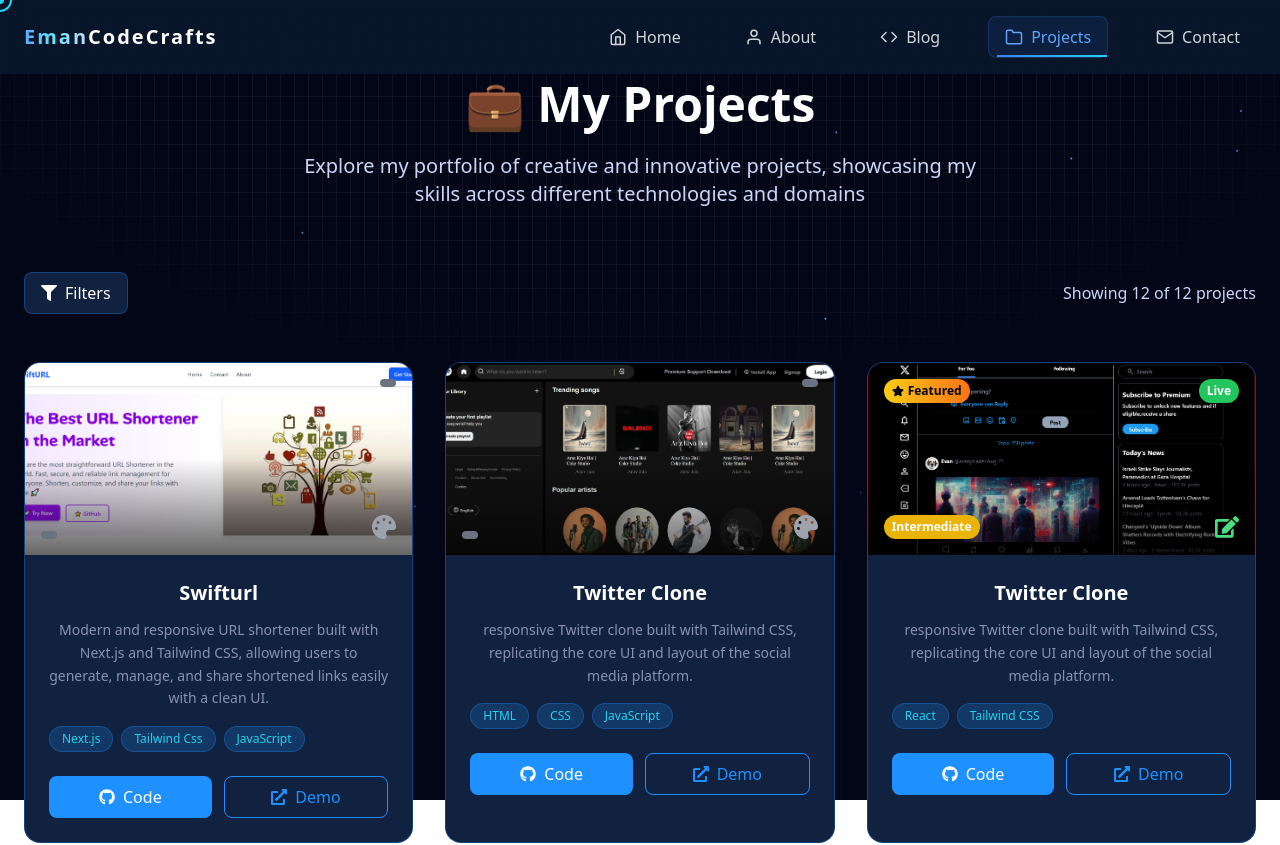
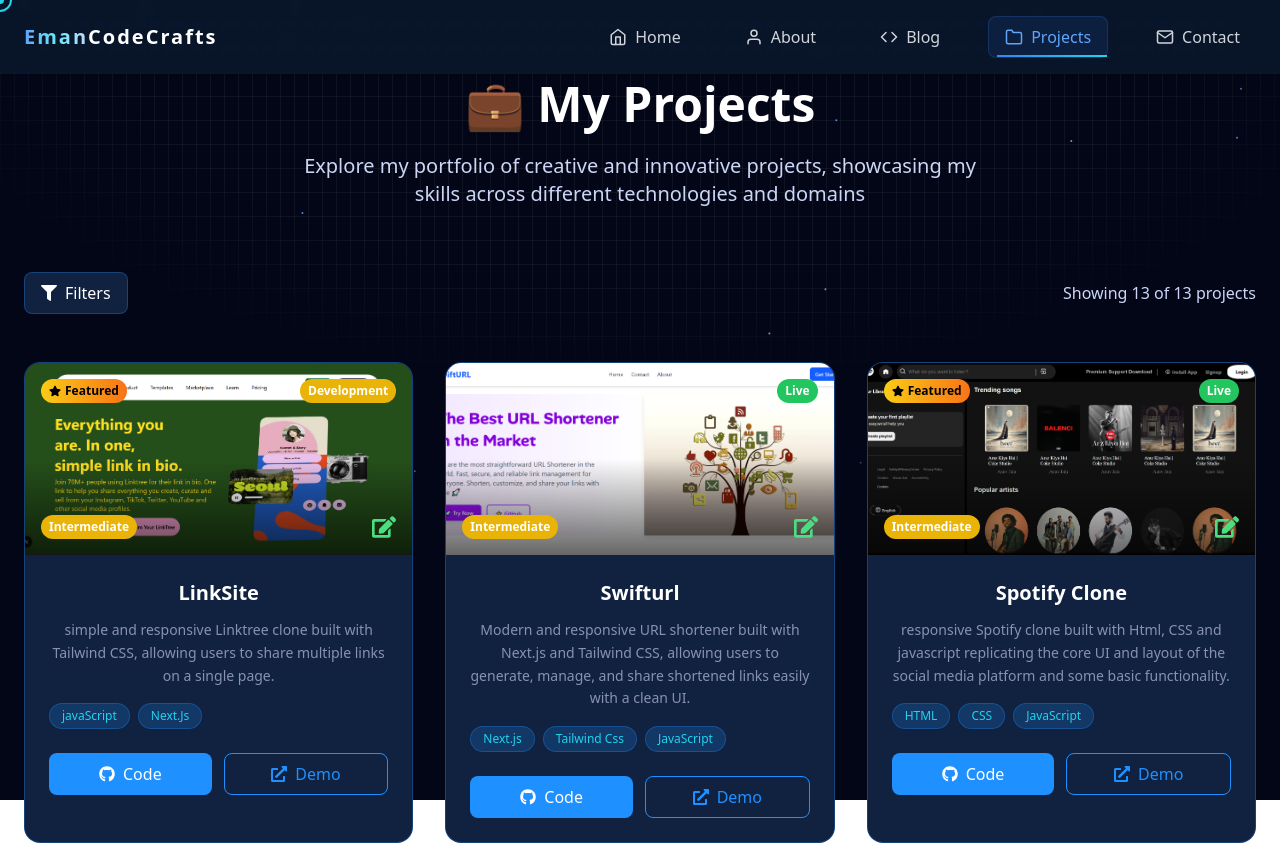
Before and after one commit to eman-projectspace/react-portfolio, a React (Create React App) app: page /projects in a window 1280 px wide. Shown: the top 845 px of the page. Built offline with nearby package versions, Linux system fonts and the light colour scheme.

Commit message:
Added Linksite project

```diff
--- a/src/pages/About.js
+++ b/src/pages/About.js
@@ -1,18 +1,18 @@
 import { motion } from 'framer-motion';
 import {
   FaLaptopCode, FaUserGraduate,
-  FaRocket, FaUsers, FaCode,
+  FaRocket, FaCode,
   FaMapMarkerAlt, FaEnvelope, FaDownload
 } from 'react-icons/fa';
 import SmallDots from '../components/SmallDots';
 import TabNavigation from '../subpages/TabNavigation';
-
+//FaUsers
 const About = () => {
 
 
   const stats = [
-    { icon: FaCode, number: '10+', label: 'Projects Completed', color: 'from-blue-500 to-cyan-400' },
-    { icon: FaUsers, number: '5+', label: 'Happy Clients', color: 'from-green-500 to-emerald-400' },
+    { icon: FaCode, number: '13+', label: 'Projects Completed', color: 'from-blue-500 to-cyan-400' },
+    // { icon: FaUsers, number: '5+', label: 'Happy Clients', color: 'from-green-500 to-emerald-400' },
     { icon: FaLaptopCode, number: '1000+', label: 'Hours of Coding', color: 'from-purple-500 to-pink-400' },
     { icon: FaRocket, number: '1+', label: 'Years Experience', color: 'from-orange-500 to-red-400' },
   ];
--- a/src/pages/Projects.js
+++ b/src/pages/Projects.js
@@ -148,12 +148,16 @@
   },
   {
     id: 11,
-    title: 'Twitter Clone',
-    description: 'responsive Twitter clone built with Tailwind CSS, replicating the core UI and layout of the social media platform.',
+    title: 'Spotify Clone',
+    description: 'responsive Spotify clone built with Html, CSS and javascript replicating the core UI and layout of the social media platform and some basic functionality.',
     tech: ['HTML', 'CSS', 'JavaScript'],
     codeLink: 'https://github.com/eman-projectspace/spotify-clone',
     demoLink: 'https://spotify-clone-tan-nine.vercel.app/',
     image: '/Spotify.jpeg',
+    category: 'Clone',
+    featured: true,
+    difficulty: 'Intermediate',
+    status: 'Live'
   },
   {
     id: 12,
@@ -163,6 +167,22 @@
     codeLink: 'https://github.com/eman-projectspace/swifturl',
     demoLink: 'https://swifturl-beryl.vercel.app/',
     image: '/Swifturl.PNG',
+    category: 'Clone',
+    featured: false,
+    difficulty: 'Intermediate',
+    status: 'Live'
+  }, {
+    id: 13,
+    title: 'LinkSite ',
+    description: 'simple and responsive Linktree clone built with Tailwind CSS, allowing users to share multiple links on a single page.',
+    tech: ['javaScript', 'Next.Js'],
+    codeLink: 'https://github.com/eman-projectspace/linksite',
+    demoLink: '/linktree.mp4',
+    image: '/Linksite.PNG',
+    category: 'Clone',
+    featured: true,
+    difficulty: 'Intermediate',
+    status: 'Development'
   }
 
 
--- a/src/subpages/TabNavigation.js
+++ b/src/subpages/TabNavigation.js
@@ -113,13 +113,15 @@
             animate={{ opacity: 1, y: 0 }}
             exit={{ opacity: 0, y: -20 }}
             transition={{ duration: 0.5 }}
-            className="max-w-4xl mx-auto"
+            className="max-w-4xl mx-auto px-4 sm:px-6"
           >
             <div className="space-y-6">
               {education.map((item, index) => (
                 <motion.div
                   key={index}
-                  className="flex items-start space-x-6 p-6 rounded-2xl bg-gradient-to-br from-blue-900/50 to-cyan-900/50 border border-blue-500/20 hover:border-blue-400/40 transition-all duration-300"
+                  className="flex flex-col sm:flex-row items-start sm:items-center space-y-4 sm:space-y-0 sm:space-x-6 p-6 rounded-2xl
+                     bg-gradient-to-br from-blue-900/50 to-cyan-900/50 border border-blue-500/20
+                     hover:border-blue-400/40 transition-all duration-300"
                   initial={{ opacity: 0, x: -30 }}
                   whileInView={{ opacity: 1, x: 0 }}
                   transition={{ delay: index * 0.1, duration: 0.6 }}
@@ -130,9 +132,9 @@
                     <item.icon className="text-xl text-white" />
                   </div>
                   <div className="flex-1">
-                    <div className="flex items-center justify-between mb-2">
+                    <div className="flex flex-col sm:flex-row sm:justify-between sm:items-center mb-2">
                       <h3 className="text-xl font-semibold text-white">{item.title}</h3>
-                      <span className="text-sm text-blue-400 font-medium">{item.year}</span>
+                      <span className="text-sm text-blue-400 font-medium mt-1 sm:mt-0">{item.year}</span>
                     </div>
                     <p className="text-blue-300 font-medium mb-1">{item.institution}</p>
                     {item.duration && (
@@ -150,6 +152,7 @@
             </div>
           </motion.div>
         )}
+
 
         {activeTab === 'experience' && (
           <motion.div
```
Also changed, not shown: public/Linksite.PNG (added), 1 other file (tests, documents, lock files or other folders).
